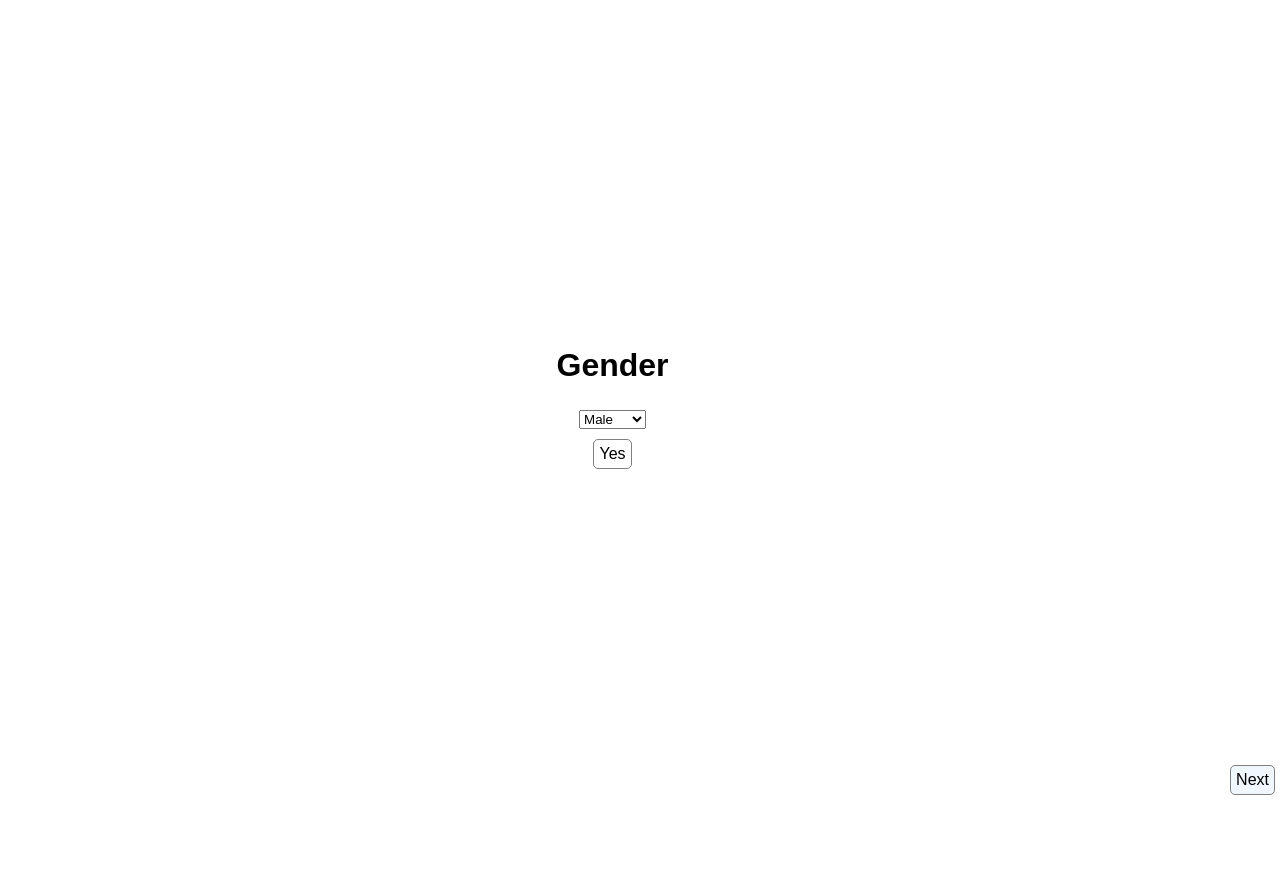
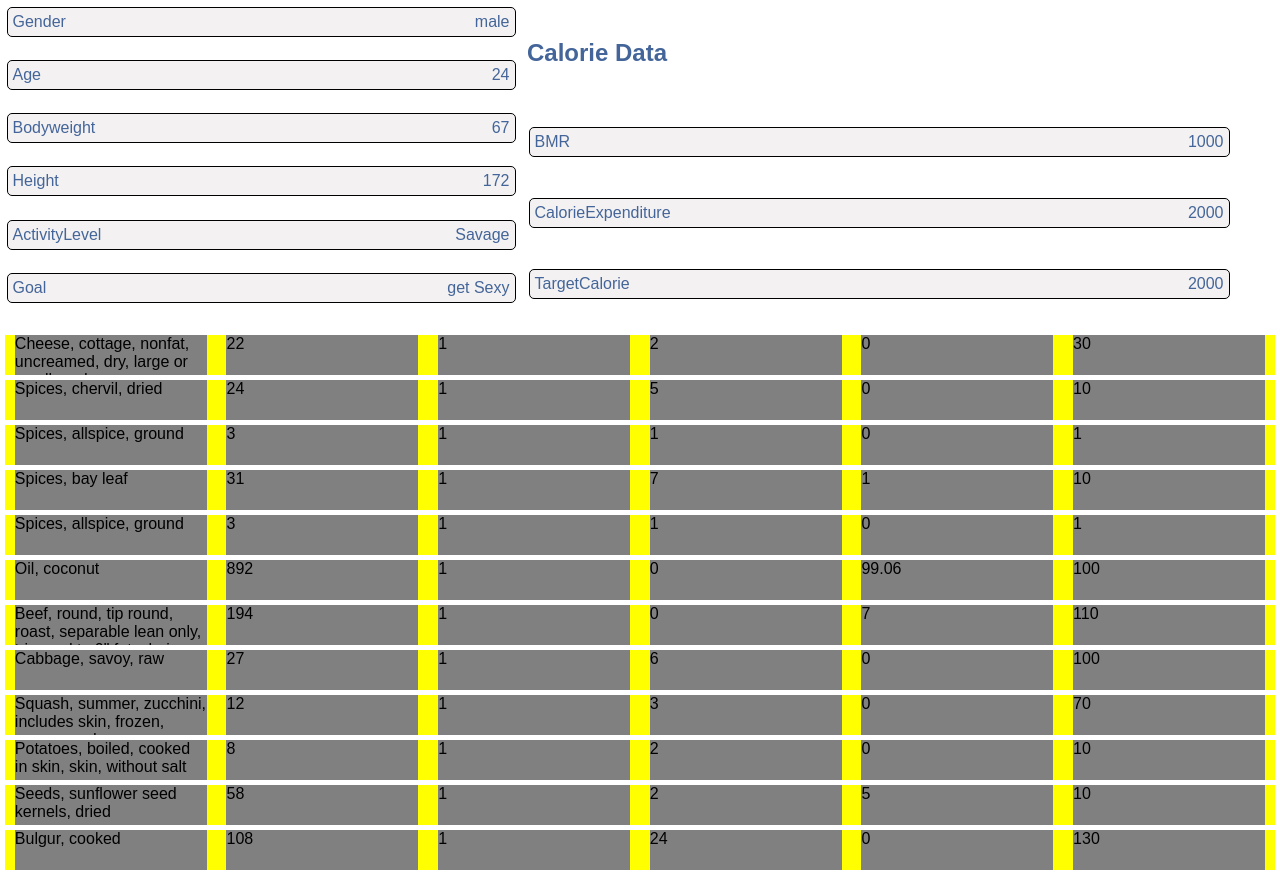
Before and after one commit to CarveJ/diane, a React app: page / in a window 1280 px wide. Before the commit the page ends 800 px from the top, so only its background shows below. Built offline with nearby package versions, Linux system fonts and the light colour scheme.

Commit message:
revamped css on CalorieData And Personal Data

```diff
--- a/src/App.js
+++ b/src/App.js
@@ -35,11 +35,12 @@ class App extends Component {
           <ShowData/>
   }
 
+  // {this.renderScreen()}
   render() {
     console.log(this.props)
     return (
      <div className="container">
-      {this.renderScreen()}
+     <ShowData/>
      </div>
     );
   }
--- a/src/components/CalorieData.js
+++ b/src/components/CalorieData.js
@@ -14,6 +14,7 @@ const CalorieData = ({BMR=1000,CalorieExpenditure=2000,TargetCalorie=2000}) => {
   return (
       <div>
         <div className="calorieData">
+        <h2> Calorie Data </h2>
           {Object.keys(item).map((name,i)=>{
             return <RowOfData name={name} key={name} value={item[name]}/>
           })}
--- a/src/components/PersonalData.js
+++ b/src/components/PersonalData.js
@@ -7,7 +7,7 @@ const PersonalData = ({gender='male',age=24,bodyweight=67,height=172,activityLev
 const items = {
   Gender: gender,
   Age: age,
-  bodyweight:bodyweight,
+  Bodyweight:bodyweight,
   Height:height,
   ActivityLevel: activityLevel,
   Goal:goal
@@ -16,7 +16,7 @@ const items = {
   return (
       <div>
         <div className="personalData">
-          {Object.keys(items).map((name,i) =>{
+          {Object.keys(items).map((name,i) => {
             return <RowOfData name={name} value={items[name]} key={name}/>
           })}
         </div>
--- a/src/styles/CalorieData.css
+++ b/src/styles/CalorieData.css
@@ -1,8 +1,13 @@
 .calorieData{
   display: flex;
   flex-direction: column;
-  justify-content: space-around;
-  background-color: black;
-  width:60vw;
+  justify-content:space-around;
+  background-color: white;
+  color:#446599;
+  padding-left: 5px;
+  width:55vw;
   height:40vh;
 }
+
+.calorieData h1{
+}
--- a/src/styles/PersonalData.css
+++ b/src/styles/PersonalData.css
@@ -1,4 +1,7 @@
-.personalData{
+.personalData {
+  display:grid;
+  grid-template-columns: 1fr;
   width:40vw;
   height:40vh;
+  padding: 5px;
 }
--- a/src/styles/RowOfData.css
+++ b/src/styles/RowOfData.css
@@ -1,19 +1,20 @@
 .rowOfData {
-  display: flex;
-  justify-content: space-between;
-  background: #f1f1f1;
-  margin:5px;
-  height:5.5vh;
+  display:grid;
+  grid-template-columns: repeat(2,1fr);
   border: 1px solid black;
-  border-radius: 10px;
+  border-radius: 5px;
+  margin:1.5px;
+  background-color: #F3F1F1;
 }
 
 .nameOfData {
-  background-color: blue;
-  color:pink;
+  justify-self:start;
+  padding:5px;
+  color:#446599;
 }
 
 .valueOfData {
-  background-color: blue;
-  color:pink;
+  justify-self:end;
+  padding:5px;
+  color:#446599;
 }
```
